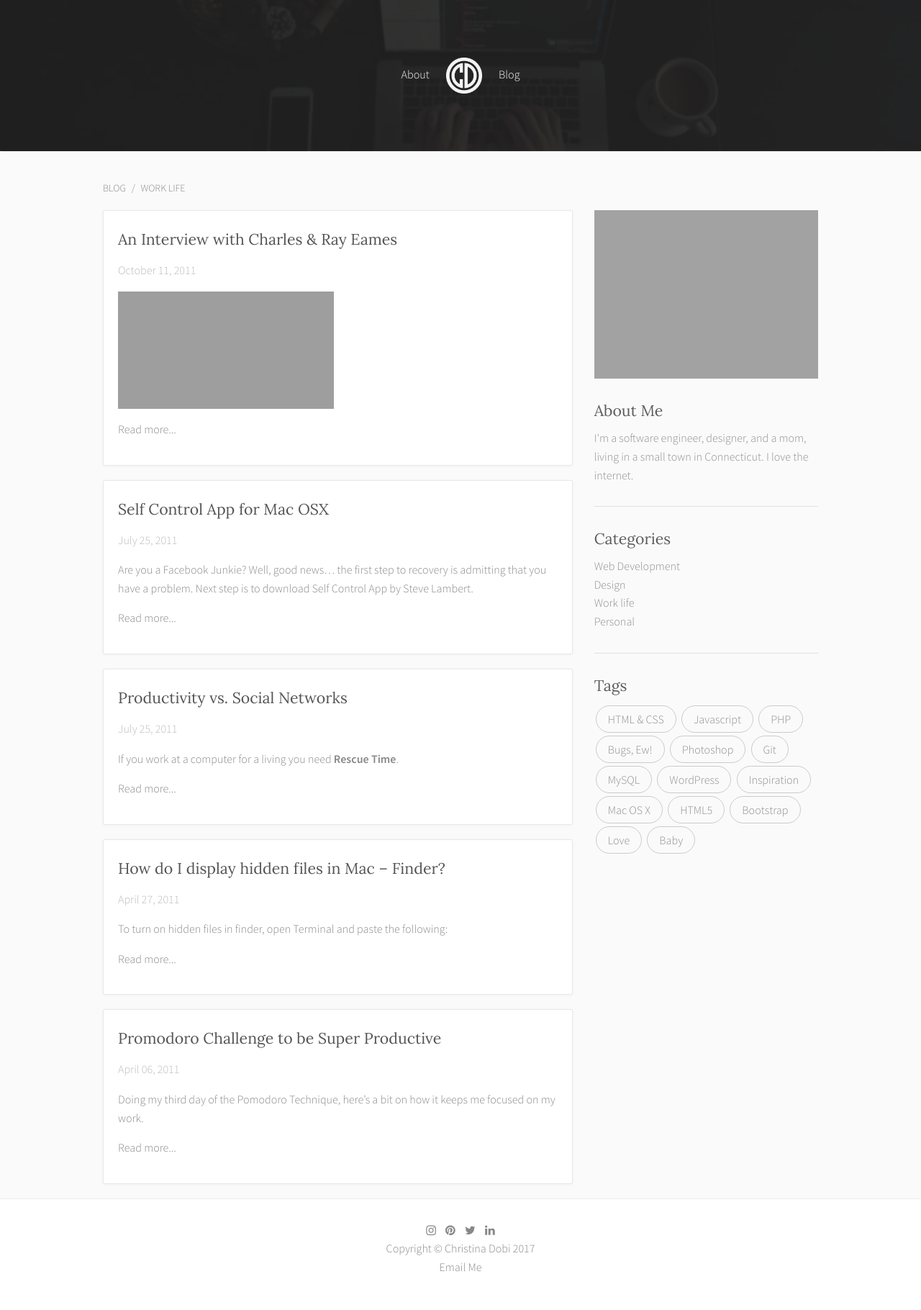
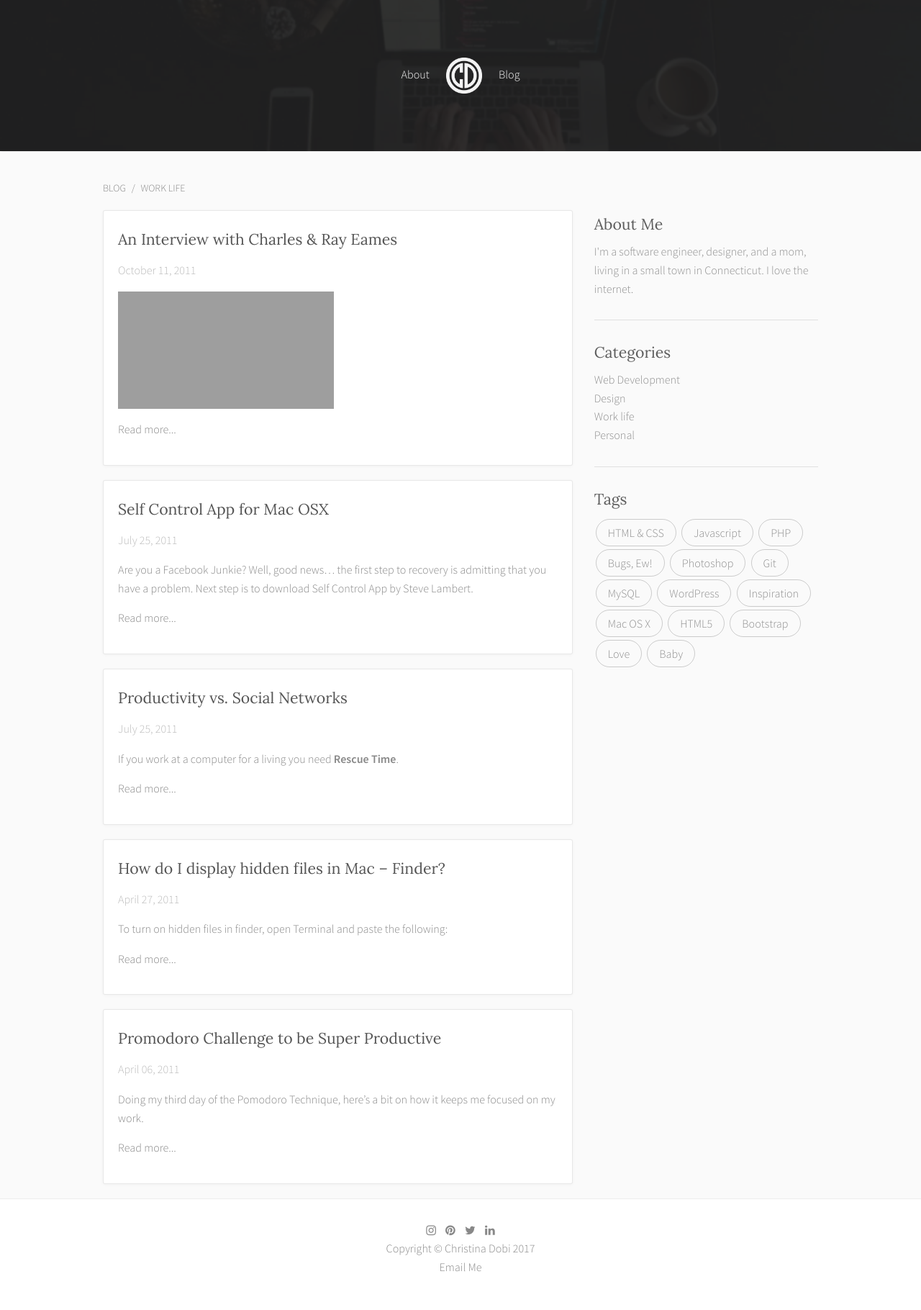
Before and after one commit to iamchristinabot/iamchristinabot.github.io, a Jekyll site: the page built from blog/work-life/index.html, in a window 1280 px wide. Shown: the whole page at 72% size. Built offline with Jekyll 4.4.1, drawn with Linux system fonts in a browser that asks for light colours; nearby versions of some CDN libraries.

Commit message:
Remove photo, for now.

```diff
--- a/_includes/post-sidebar-about.html
+++ b/_includes/post-sidebar-about.html
@@ -1,6 +1,6 @@
 <a href="{{ site.url | prepend: site.baseurl }}/about/">
-  <img src="{{ site.url | prepend: site.baseurl }}/images/christina-dobi.png" class="img-responsive">
-  <br>
+  <!-- <img src="{{ site.url | prepend: site.baseurl }}/images/christina-dobi.png" class="img-responsive">
+  <br> -->
   <h4>About Me</h4>
 
   <p>I'm a software engineer, designer, and a mom, living in a small town in Connecticut. I love the internet.</p>
```
